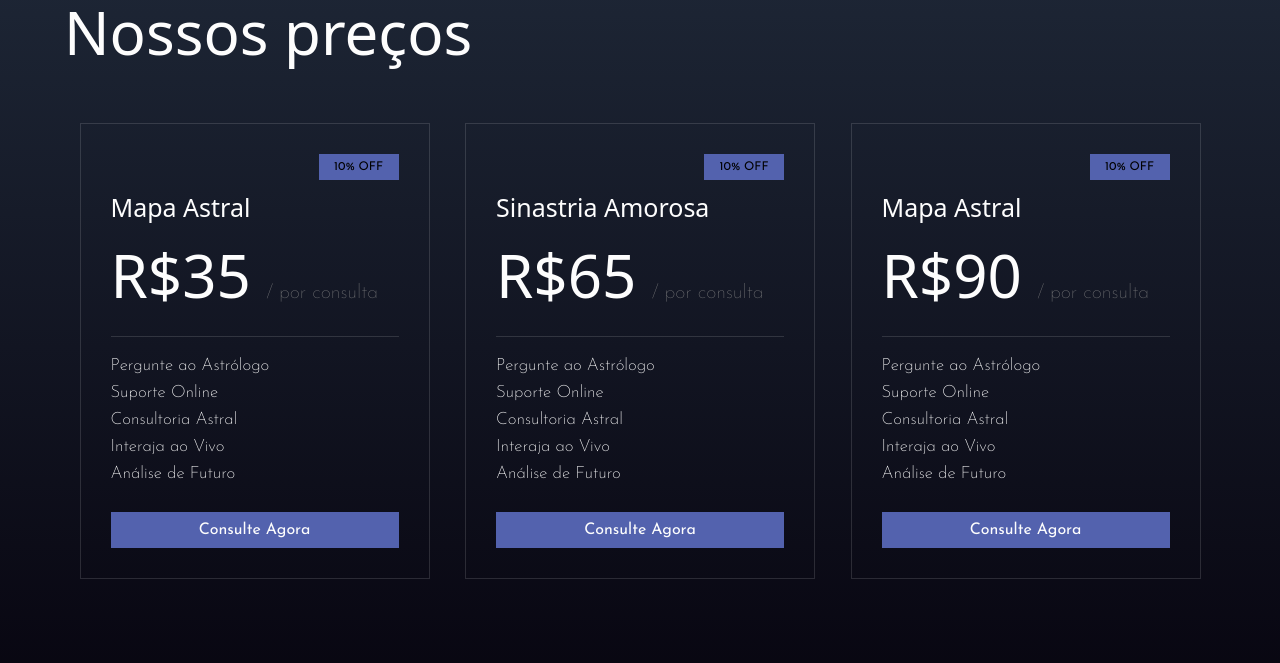
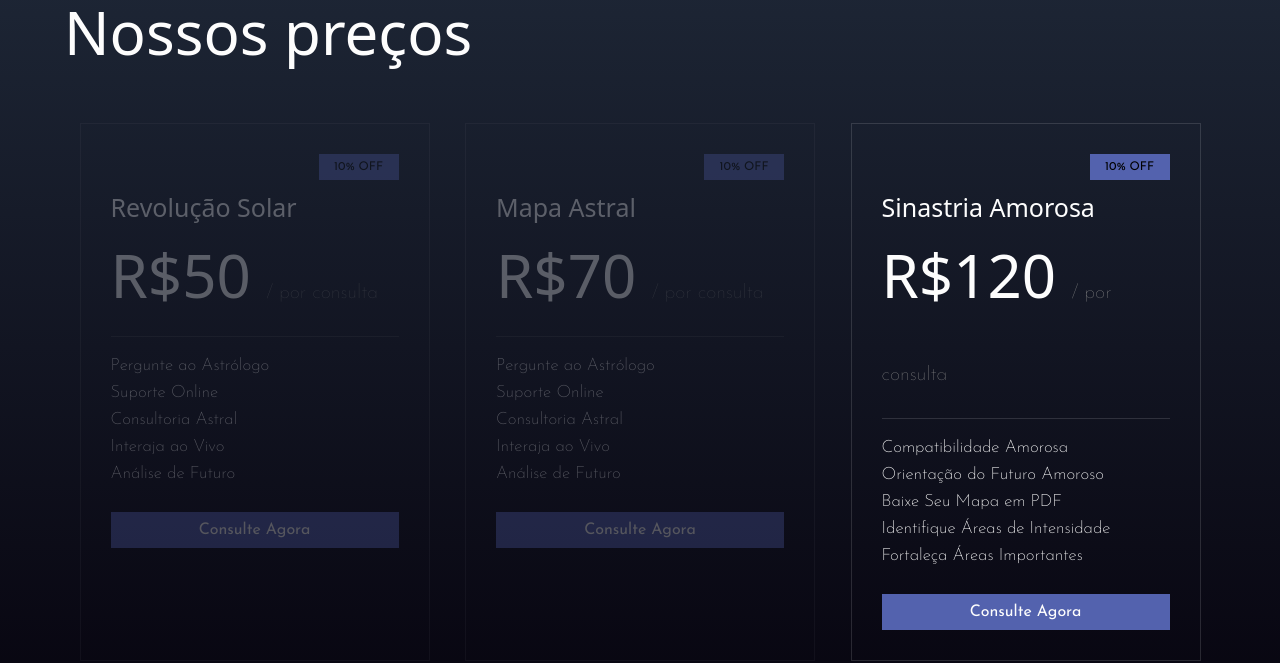
Before and after one commit to FbianoG/Giotrology, a React (Vite) app: page / in a window 1280 px wide. Shown: the part 2520-3183 px from the top of the page. Built offline with nearby package versions, Linux system fonts and the light colour scheme; no server answers; a web font is replaced by a local one.

Commit message:
update .env and SectionPrice.jsx

```diff
--- a/src/components/Layout/SectionPrice.jsx
+++ b/src/components/Layout/SectionPrice.jsx
@@ -6,13 +6,12 @@ export default function SectionPrice() {
         <section className="sectionPrice" id="sectionPrice">
             <h1 className="title">Nossos preços</h1>
             <div className="listPrice">
-                <div className="cardPrice">
+                <div className="cardPrice" style={{ opacity: 0.3 }}>
                     <div className="widgetDiscont">
                         10% OFF
                     </div>
-                    <h3>Mapa Astral</h3>
-                    <h2 className="widgetPrice">R$35 <span>/ por consulta</span></h2>
-
+                    <h3>Revolução Solar</h3>
+                    <h2 className="widgetPrice">R$50 <span>/ por consulta</span></h2>
                     <div className="cardDivisor"></div>
                     <div className="cardDescription">
                         <span>Pergunte ao Astrólogo</span>
@@ -22,15 +21,14 @@ export default function SectionPrice() {
                         <span>Análise de Futuro</span>
                         {/* <span>Dúvidas</span> */}
                     </div>
-                    <a href="/payment">Consulte Agora</a>
+                    <a>Consulte Agora</a>
                 </div>
-                <div className="cardPrice">
+                <div className="cardPrice" style={{ opacity: 0.3 }}>
                     <div className="widgetDiscont">
                         10% OFF
                     </div>
-                    <h3>Sinastria Amorosa</h3>
-                    <h2 className="widgetPrice">R$65 <span>/ por consulta</span></h2>
-
+                    <h3>Mapa Astral</h3>
+                    <h2 className="widgetPrice">R$70 <span>/ por consulta</span></h2>
                     <div className="cardDivisor"></div>
                     <div className="cardDescription">
                         <span>Pergunte ao Astrólogo</span>
@@ -40,23 +38,22 @@ export default function SectionPrice() {
                         <span>Análise de Futuro</span>
                         {/* <span>Dúvidas</span> */}
                     </div>
-                    <a href="/payment">Consulte Agora</a>
+                    <a >Consulte Agora</a>
                 </div>
                 <div className="cardPrice">
                     <div className="widgetDiscont">
                         10% OFF
                     </div>
-                    <h3>Mapa Astral</h3>
-                    <h2 className="widgetPrice">R$90 <span>/ por consulta</span></h2>
-
+                    <h3>Sinastria Amorosa</h3>
+                    <h2 className="widgetPrice">R$120 <span>/ por consulta</span></h2>
                     <div className="cardDivisor"></div>
                     <div className="cardDescription">
-                        <span>Pergunte ao Astrólogo</span>
-                        <span>Suporte Online</span>
-                        <span>Consultoria Astral</span>
-                        <span>Interaja ao Vivo</span>
-                        <span>Análise de Futuro</span>
-                        {/* <span>Dúvidas</span> */}
+                        <span>Compatibilidade Amorosa</span>
+                        <span>Orientação do Futuro Amoroso</span>
+                        <span>Baixe Seu Mapa em PDF</span>
+                        <span>Identifique Áreas de Intensidade</span>
+                        <span>Fortaleça Áreas Importantes</span>
+
                     </div>
                     <a href="/payment">Consulte Agora</a>
                 </div>
```
Also changed, not shown: 1 other file (tests, documents, lock files or other folders).
